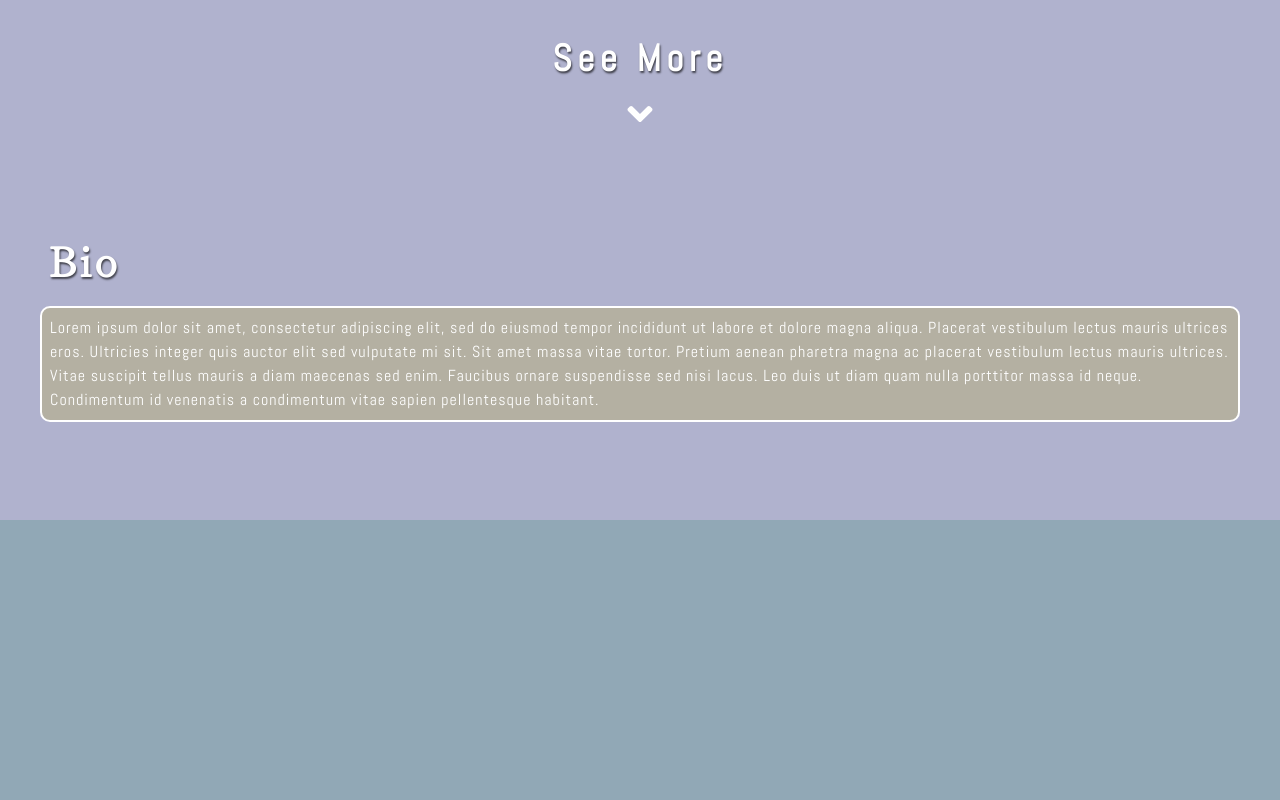
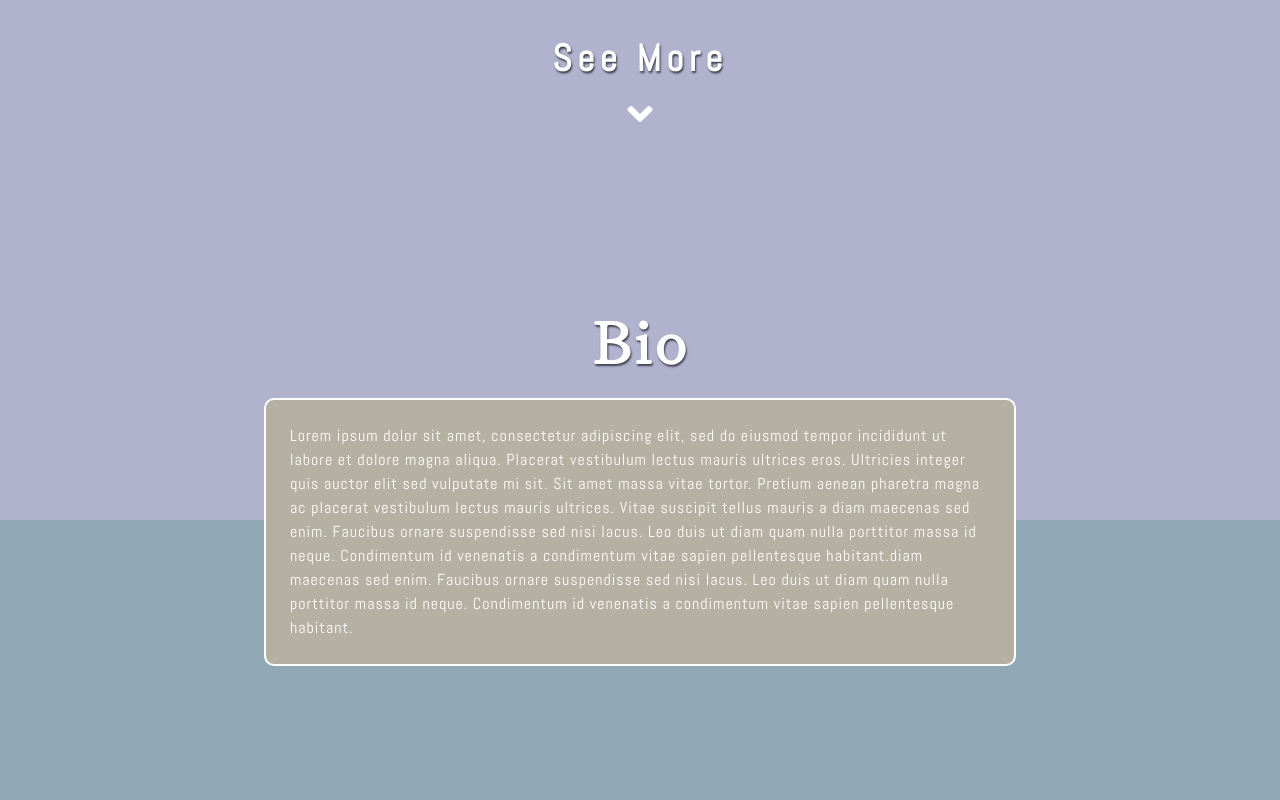
Before and after one commit to alexcarrengler/portfolio-alex-carr, a Gatsby site in the folder gatsby-portfolio/: page / in a window 1280 px wide. Shown: the part 680-1480 px from the top of the page. Built offline with nearby package versions, Linux system fonts and the light colour scheme; Gatsby itself is replaced by a stand-in of ours.

Commit message:
💄 center contact and bio on page

```diff
--- a/gatsby-portfolio/src/components/contactForm.module.scss
+++ b/gatsby-portfolio/src/components/contactForm.module.scss
@@ -10,10 +10,10 @@ input:-webkit-autofill,
 input:-webkit-autofill:hover,
 input:-webkit-autofill:focus,
 input:-webkit-autofill:active  {
-    -webkit-box-shadow: 0 0 0 30px black inset !important;
+    -webkit-box-shadow: 0 0 0 30px white inset !important;
 }
 input:-webkit-autofill {
-    -webkit-text-fill-color: white !important;
+    -webkit-text-fill-color: black !important;
 }
 
 .feedbackInput {
@@ -33,7 +33,7 @@ input:-webkit-autofill {
   outline:0;
 }
 
-.feedbackInput:focus { border:2px solid rgb(204, 204, 77); }
+.feedbackInput:focus { border:2px solid rgb(141, 141, 141); }
 
 textarea {
   height: 150px;
--- a/gatsby-portfolio/src/main.scss
+++ b/gatsby-portfolio/src/main.scss
@@ -53,7 +53,7 @@ li{
 }
 
 .pageContainer{
-
+    margin: 0 8px;
 }
 
 // utilities
--- a/gatsby-portfolio/src/pages/index.js
+++ b/gatsby-portfolio/src/pages/index.js
@@ -55,10 +55,10 @@ const IndexPage = () => {
 					</div>
 				</div>
 
-				<div className={indexStyle.bioSection}>
+				<div id="scroll-about" className={indexStyle.bioSection} >
 					<div className="pageContainer">
-						<div id="scroll-about">
-							<h2 className={`${indexStyle.sectionTitle}`}>Bio</h2>
+						<div>
+							<h2 className={`${indexStyle.sectionTitle} ${indexStyle.bioSectionTitle}`}>Bio</h2>
 						</div>
 						<p className={indexStyle.aboutText}>
 							Lorem ipsum dolor sit amet, consectetur adipiscing elit, sed do eiusmod tempor incididunt ut
@@ -66,6 +66,8 @@ const IndexPage = () => {
 							integer quis auctor elit sed vulputate mi sit. Sit amet massa vitae tortor. Pretium aenean
 							pharetra magna ac placerat vestibulum lectus mauris ultrices. Vitae suscipit tellus mauris a
 							diam maecenas sed enim. Faucibus ornare suspendisse sed nisi lacus. Leo duis ut diam quam
+							nulla porttitor massa id neque. Condimentum id venenatis a condimentum vitae sapien
+							pellentesque habitant.diam maecenas sed enim. Faucibus ornare suspendisse sed nisi lacus. Leo duis ut diam quam
 							nulla porttitor massa id neque. Condimentum id venenatis a condimentum vitae sapien
 							pellentesque habitant.
 						</p>
@@ -78,10 +80,10 @@ const IndexPage = () => {
 					</div>
 					<div className={indexStyle.projectsWrapper} />
 				</div>
-				<div className={indexStyle.contactSection}>
+				<div id="scroll-contact" className={indexStyle.contactSection}>
 					<div className="pageContainer">
-						<div id="scroll-contact">
-							<h2 className={`${indexStyle.sectionTitle} text-center`}>Contact Me</h2>
+						<div>
+							<h2 className={`${indexStyle.sectionTitle} ${indexStyle.bioSectionTitle}`}>Contact Me</h2>
 						</div>
 						<div>
 							<ContactForm />
--- a/gatsby-portfolio/src/pages/index.module.scss
+++ b/gatsby-portfolio/src/pages/index.module.scss
@@ -14,6 +14,9 @@
 	background: linear-gradient(0deg, rgb(145, 168, 182) 50%, rgb(176, 178, 206) 50%);
 	width: 100vw;
 	min-height: 100vh;
+	display: flex;
+	flex-direction: column;
+	justify-content: center;
 	z-index: 0;
 }
 
@@ -30,6 +33,9 @@
 	background: linear-gradient(0deg, rgb(172, 196, 196) 50%, rgb(180, 176, 162) 50%);
 	width: 100vw;
 	min-height: 100vh;
+	display: flex;
+	flex-direction: column;
+	justify-content: center;
 	z-index: 0;
 }
 
@@ -114,14 +120,18 @@
 	letter-spacing: 0.15rem;
 }
 
+.bioSectionTitle {
+	padding-top: 64px;
+}
+
 .aboutText {
-	margin: 0;
 	font-size: 1rem;
-	margin: 0 0.5rem;
+	margin: 0 auto;
 	padding: 0.5rem;
 	background-color: rgb(180, 176, 162);
 	border: 2px solid white;
 	border-radius: 10px;
+	max-width: 752px;
 }
 
 .projectsWrapper {
@@ -131,24 +141,32 @@
 	flex-direction: column;
 }
 
+@media (min-width: 375px) {
+	.bioSectionTitle {
+		margin-top: -76px;
+	}
+}
+
 // Small devices (landscape phones, 576px and up)
 @media (min-width: 576px) {
 }
 
 // Medium devices (tablets, 768px and up)
 @media (min-width: 768px) {
-	.titleWrapper{
+	.titleWrapper {
 		padding-bottom: 16px;
 	}
 	.title {
 		font-size: 5rem;
 	}
-	.subTitle{
+	.subTitle {
 		font-size: 1.3rem;
 	}
 	.sectionTitle {
-		text-align: left;
 		padding-top: 110px;
+	}
+	.bioSectionTitle {
+		padding-top: 0px;
 	}
 	.seeMoreWrapper {
 		font-size: 2rem;
@@ -156,6 +174,9 @@
 	}
 	.infoIcon {
 		font-size: 2.5rem;
+	}
+	.aboutText {
+		padding: 24px;
 	}
 }
 
@@ -175,6 +196,9 @@
 @media (min-width: 992px) {
 	.title {
 		font-size: 6rem;
+	}
+	.sectionTitle {
+		font-size: 3.5rem;
 	}
 }
 
```
